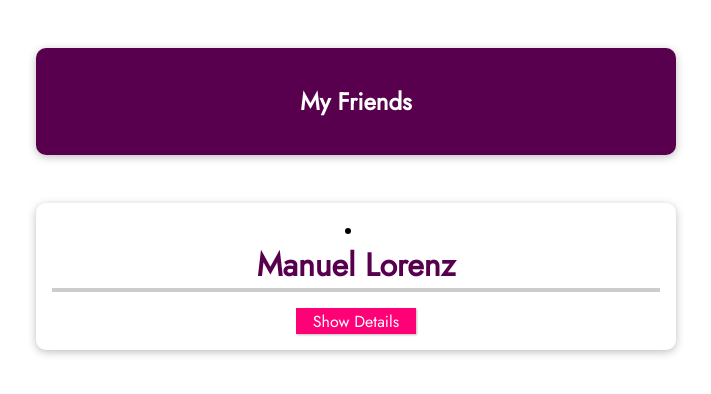
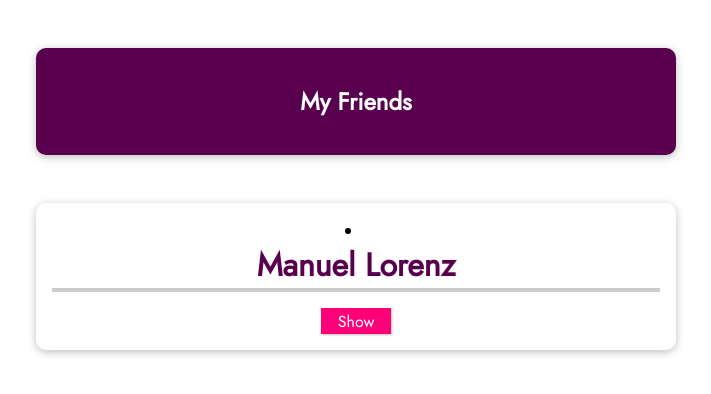
Before and after one commit to Manojlovic1998/vue-friends-app, a Vue app: page / in a window 1280 px wide. Shown: the top 394 px of the page, without its empty margins (284-995 px from the left). Built offline with nearby package versions, Linux system fonts and the light colour scheme.

Commit message:
Add conditional logic for button text

```diff
--- a/src/components/FriendContact.vue
+++ b/src/components/FriendContact.vue
@@ -1,7 +1,9 @@
 <template>
   <li>
     <h2>{{ friend.name }}</h2>
-    <button @click="toggleDetails">Show Details</button>
+    <button @click="toggleDetails">
+      {{ detailsAreVisible ? "Hide" : "Show" }}
+    </button>
     <ul v-if="detailsAreVisible">
       <li><strong>Phone:</strong> {{ friend.phone }}}</li>
       <li><strong>Email:</strong> {{ friend.email }}</li>
```
